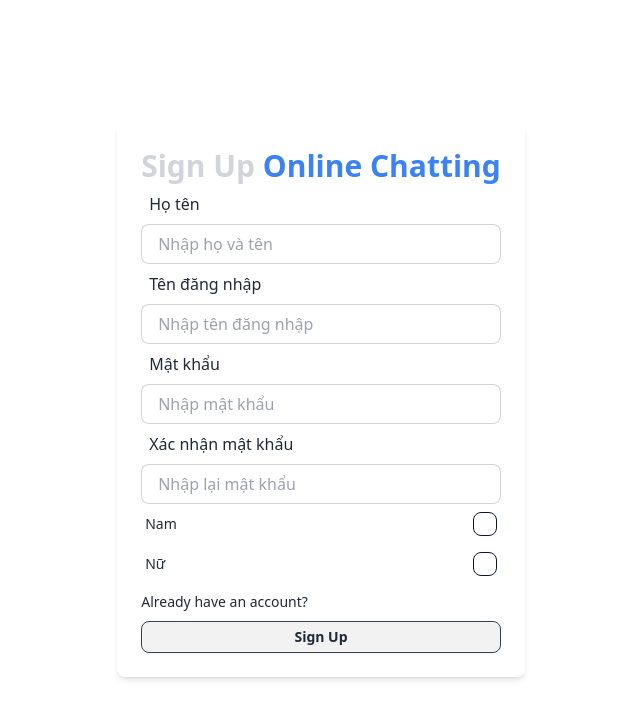
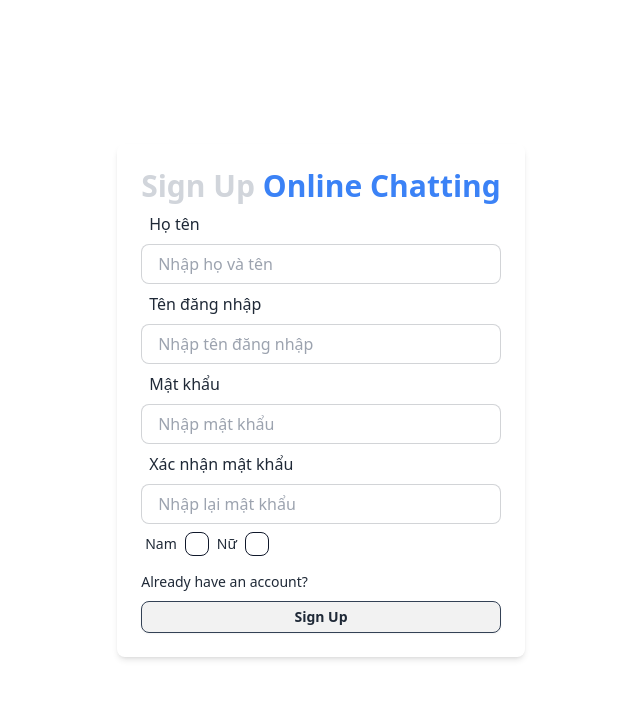
Before and after one commit to BreadSC/online-chatting, a React (Vite) app in the folder frontend/: page /signup in a window 1280 px wide. Shown: the top 718 px of the page, without its empty margins (319-959 px from the left). Built offline with nearby package versions, Linux system fonts and the light colour scheme.

Commit message:
done-fix

```diff
--- a/frontend/src/pages/signup/GenderCheckBox.jsx
+++ b/frontend/src/pages/signup/GenderCheckBox.jsx
@@ -2,12 +2,12 @@
 //Tạo checkbox để chọn giới tính
 const GenderCheckBox = ({onCheckboxChange, selectedGender}) => {
   return (
-    <div class="flex-1">
+    <div className="flex">
         <div className="form-control">
             <label className={`label gap-2 cursor-pointer ${selectedGender === "male" ? "selected" : ""} `}>
                 <span className="label-text">Nam</span>
                 <input type="checkbox" className="checkbox border-slate-900"
-                    check={selectedGender === "male"}
+                    checked={selectedGender === "male"}
                     onChange={() => onCheckboxChange("male")}
                 />
             </label>
--- a/frontend/src/styles/home/side-bar.css
+++ b/frontend/src/styles/home/side-bar.css
@@ -1,7 +1,7 @@
 .sidebar {
     width: 80px;
     height: 100vh;
-    background-color: #0057b8;
+    background-color: #D9D9D9;
     display: flex;
     flex-direction: column;
     align-items: center;
```
